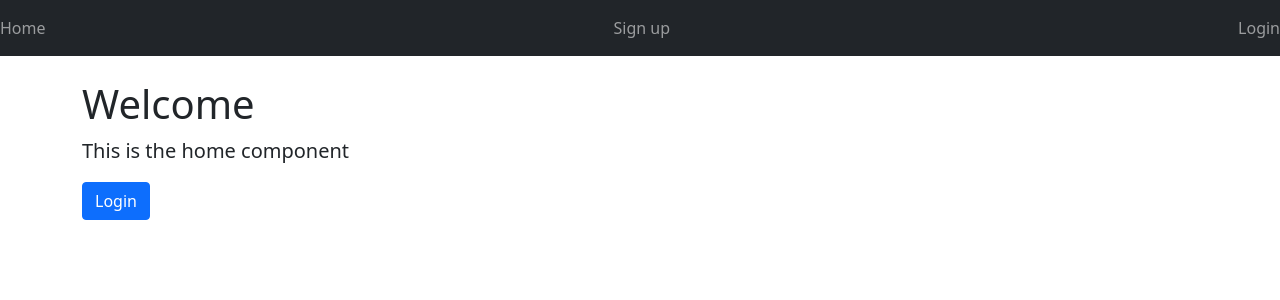
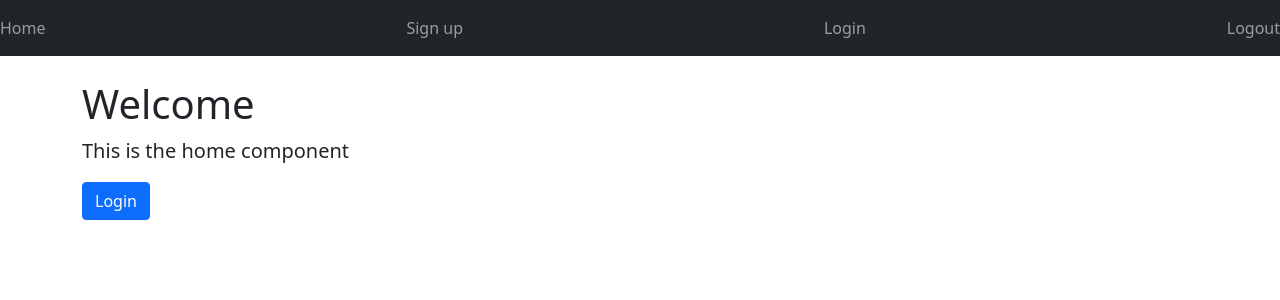
Before and after one commit to NovaBoman/recipe-app-fe, an Angular app: page / in a window 1280 px wide. Shown: the top 300 px of the page. Built offline with nearby package versions, Linux system fonts and the light colour scheme.

Commit message:
Create logout function

```diff
--- a/src/app/app.component.html
+++ b/src/app/app.component.html
@@ -10,6 +10,9 @@
     <div class="navbar-nav">
         <a routerLink="/login" class="nav-link">Login</a>
     </div>
+    <div class="navbar-nav">
+        <a routerLink="/" class="nav-link" (click)="logout()">Logout</a>
+    </div>
 </nav>
 <div class="container">
     <router-outlet></router-outlet>
--- a/src/app/app.component.ts
+++ b/src/app/app.component.ts
@@ -1,10 +1,20 @@
-import { Component } from '@angular/core';
+import { Component, OnInit } from '@angular/core';
 
 @Component({
   selector: 'app-root',
   templateUrl: './app.component.html',
   styleUrls: ['./app.component.scss']
 })
-export class AppComponent {
+export class AppComponent implements OnInit{
   title = 'recipe-app';
+
+  loggedIn = false;
+
+  ngOnInit(): void {
+      this.loggedIn = localStorage.getItem('token') !== null;
+  }
+
+  logout(){
+    localStorage.removeItem('token');
+  }
 }
```
